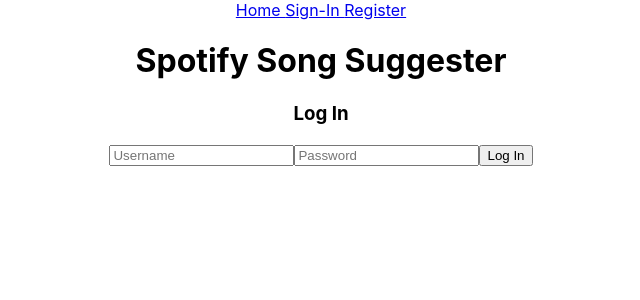
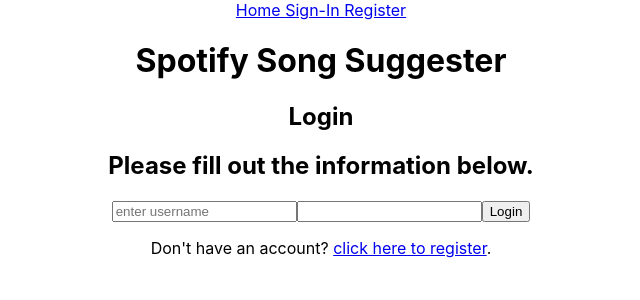
Before and after one commit to bw-spotify-song-suggester-2/React-Front-End, a React (Create React App) app in the folder spotify/: page /login in a window 1280 px wide. Shown: the top 300 px of the page, without its empty margins (319-959 px from the left). Built offline with nearby package versions, Linux system fonts and the light colour scheme.

Commit message:
login page has functionality with formik

```diff
--- a/spotify/src/components/LoginForm.js
+++ b/spotify/src/components/LoginForm.js
@@ -3,93 +3,98 @@ import { Link } from 'react-router-dom';
 import { withFormik, Form, Field } from 'formik';
 import * as Yup from 'yup';
 
-const LoginForm = props => {
+// const LoginForm = props => {
+//     const [user, setUser] = useState({
+//         username: '',
+//         password: ''
+//     })
+
+//     const handleChange = e => {
+//         setUser({ ...user, [e.target.name]: e.target.value})
+//     }
+
+//     const handleSubmit = e => {
+//         e.preventDefault();
+//         console.log('User: ', user)
+
+//         setUser({
+//             email: '',
+//             password: ''
+//         })
+//     }
+
+//     return (
+//         <div className='loginContainer'>
+//             <form className='loginForm' onSubmit={handleSubmit}>
+//                 <h3>Log In</h3>
+//                 <input
+//                 type='text'
+//                 name='username'
+//                 placeholder="Username"
+//                 onChange={handleChange}
+//                 value={user.username}
+//                 />
+//                 <input
+//                 type='password'
+//                 name='password'
+//                 placeholder="Password"
+//                 onChange={handleChange}
+//                 value={user.password}
+//                 />
+//                 <button>Log In</button>
+//             </form>
+//         </div>
+//     )
+// }
+
+const LoginForm = ({ values, touched, errors}) => {
     const [user, setUser] = useState({
-        username: '',
-        password: ''
-    })
+                username: '',
+                password: ''
+            })
 
-    const handleChange = e => {
-        setUser({ ...user, [e.target.name]: e.target.value})
-    }
-
-    const handleSubmit = e => {
-        e.preventDefault();
-        console.log('User: ', user)
-
-        setUser({
-            email: '',
-            password: ''
-        })
-    }
 
     return (
-        <div className='loginContainer'>
-            <form className='loginForm' onSubmit={handleSubmit}>
-                <h3>Log In</h3>
-                <input
-                type='text'
-                name='username'
-                placeholder="Username"
-                onChange={handleChange}
-                value={user.username}
-                />
-                <input
-                type='password'
-                name='password'
-                placeholder="Password"
-                onChange={handleChange}
-                value={user.password}
-                />
-                <button>Log In</button>
-            </form>
+        <div className="loginContainer">
+            <h2>Login</h2>
+            <h2>Please fill out the information below.</h2>
+            <Form className="loginForm">
+
+                    {touched.username && errors.username && (<p className="error">{errors.username}</p>)}
+                    {touched.password && errors.password && (<p className="error">{errors.password}</p>)}
+
+
+                <Field type="text" name="username" placeholder="enter username" />
+                <Field type="password" name="password" id="password" />
+
+                <button type="submit">Login</button>
+            </Form>
+            <p>Don't have an account? <Link to="/signup"> click here to register</Link>.</p>
         </div>
-    )
-}
+    );
+  };
 
-// const LoginForm = ({ values, touched, errors }) => {
+const FormikLoginForm = {
+    mapPropsToValues({ username, password }){
+        return {
+            username: username || '',
+            password: password || ''
+        };
+    },
 
-//     return (
-//         <div className="loginContainer">
-//             <h2>Login</h2>
-//             <h2>Please fill out the information below.</h2>
-//             <Form className="loginForm">
-//                 <div>
-//                     {touched.username && errors.username && (<p className="error">{errors.username}</p>)}
-//                     {touched.password && errors.password && (<p className="error">{errors.password}</p>)}
-//                 </div>
+    validationSchema: Yup.object().shape({
+        username: Yup.string()
+            .required('Username field is required.'),
 
-//                 <label htmlFor="username">Username: </label>
-//                 <Field type="password" name="password" id="password" />
+        password: Yup.string()
+            .required('Password field is required.')
 
-//                 <button type="submit">Login</button>
-//             </Form>
-//             <p>Don't have an account? <Link to="/signup"> click here to register</Link>.</p>
-//         </div>
-//     );
-//   };
+    }),
 
-// const FormikLoginForm = withFormik({
-//     mapPropsToValues({ username, password }){
-//         return {
-//             username: username || '',
-//             password: password || ''
-//         };
-//     },
+    handleSubmit(values, {resetForm, ...rest}){
+        rest.props.login({...values})
+        resetForm('');
+    }
+  };
 
-//     validationSchema: Yup.object().shape({
-//         username: Yup.string()
-//             .required('Username field is required.'),
-
-//         password: Yup.string()
-//             .required('Password field is required.')
-
-//     }),
-
-//     handleSubmit(values, {resetForm, ...rest}){
-//         rest.props.login({...values})
-//         resetForm('');
-//     }
-//   });
-
-export default LoginForm;
+export default withFormik(FormikLoginForm)(LoginForm);
```
